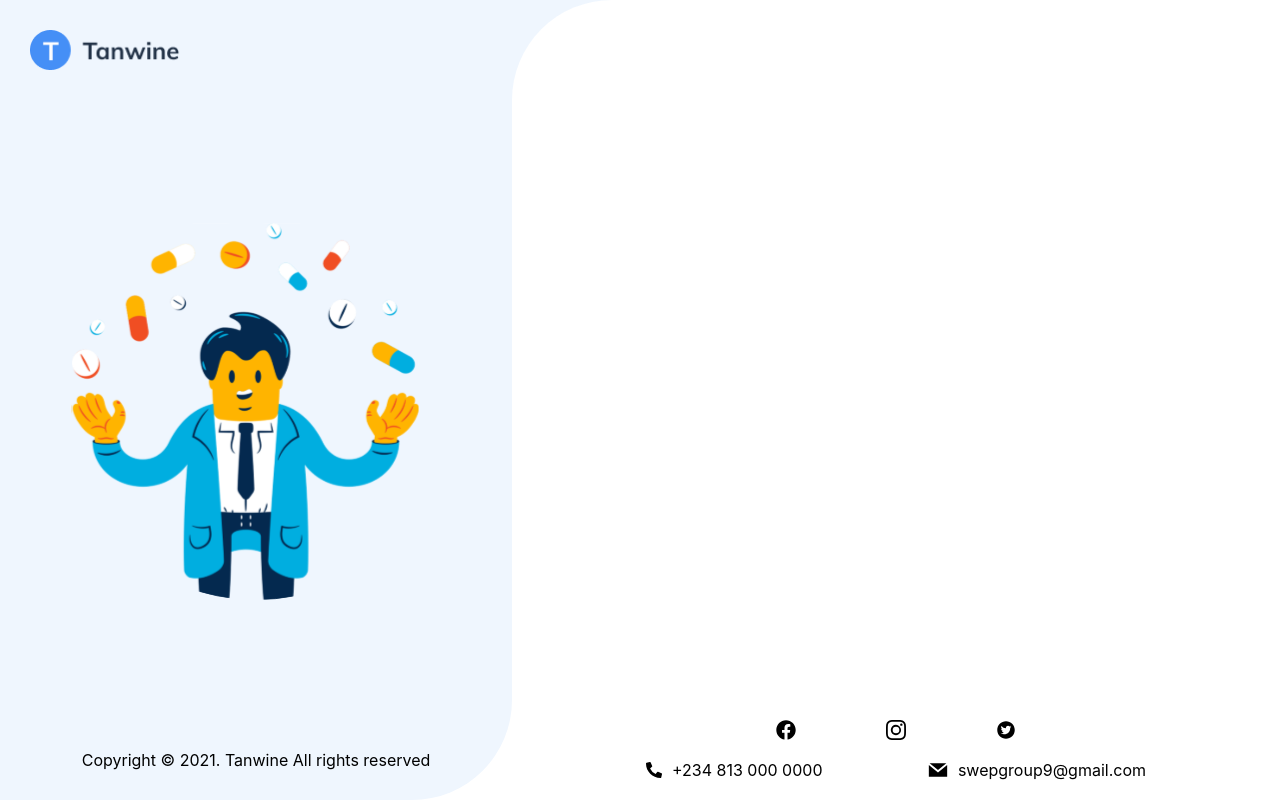
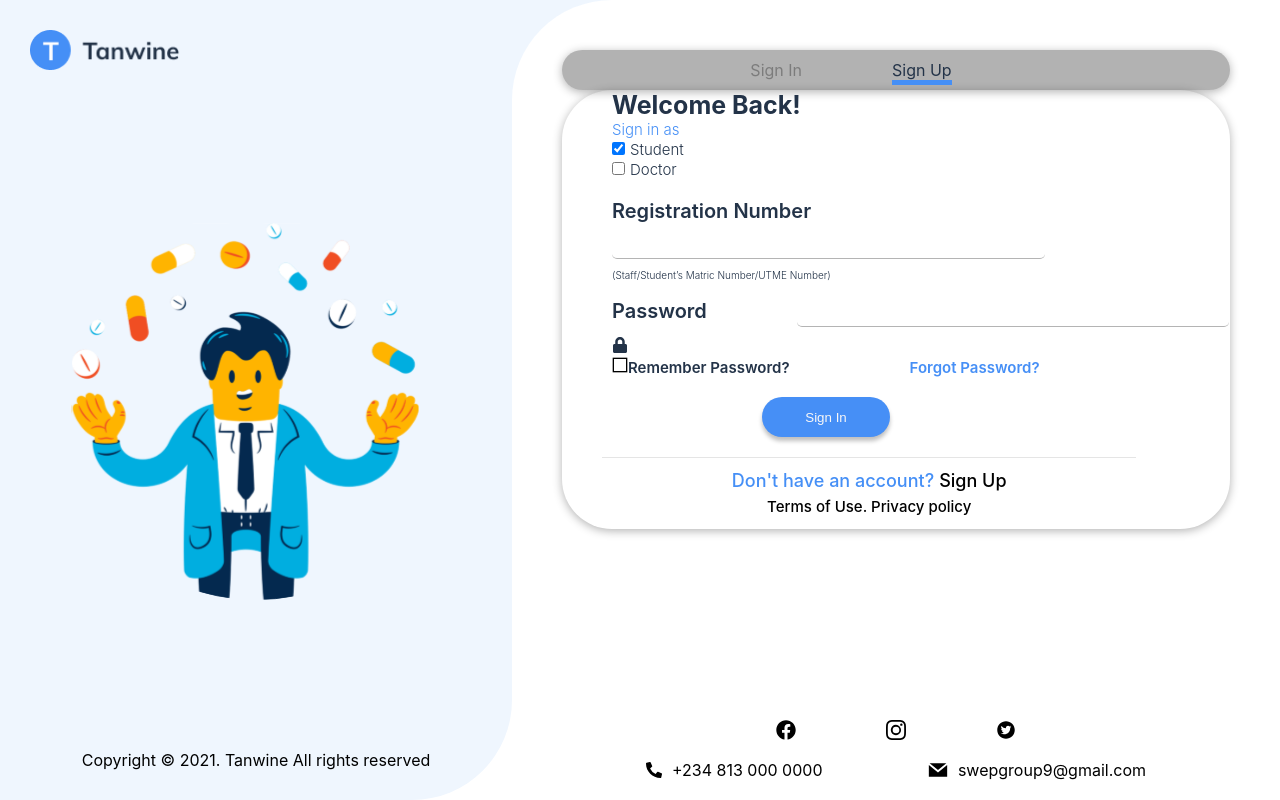
Before and after one commit to Kikks/swep-200-group-9, a Next.js app: page /login in a window 1280 px wide. Built offline with nearby package versions, Linux system fonts and the light colour scheme.

Commit message:
I built the login screen

```diff
--- a/pages/login.js
+++ b/pages/login.js
@@ -1,13 +1,74 @@
 import React from "react";
+import styles from "../styles/Login.module.css";
+import { FaLock } from "react-icons/fa";
+import { GrCheckbox } from "react-icons/gr";
+
 
 // Components
 import OnboardingLayout from "../Layout/OnboardingLayout";
 
-const Login = () => {
+export default function Login() {
 	return (
 		<OnboardingLayout>
+			<main className={styles.main}>
+				<section className={styles.navbar}>
+					<nav className={styles.nav}>
+						<ul className={styles.nav__ul}>
+							<li className={styles.nav__li}><a href="" className={styles.nav__a1}>Sign In</a></li>
+							<li className={styles.nav__li}><a href="" className={styles.nav__a2}>Sign Up</a></li>
+						</ul>
+					</nav>
+				</section>
+
+
+				<section className={styles.container}>
+					<div className={styles.welcome__section}>
+						<h1 className={styles.welcome}>Welcome Back!</h1>
+						<p className={styles.small}>Sign in as</p>
+
+						<div className={styles.checkbox}>
+							<input type="checkbox" checked="checked"/><label className={styles.checkname}>Student</label>
+						</div>
+						<div className={styles.checkbox}>
+							<input type="checkbox"/><label className={styles.checkname}>Doctor</label>
+						</div>
+					</div>
+
+					<div>
+						<form className={styles.form}>
+							<div className={styles.reg__no}>
+								<label htmlFor="name" className={styles.reg}>Registration Number</label>
+								<input type="text" className={styles.reg__input} required></input>
+								<p className={styles.number}>(Staff/Student’s Matric Number/UTME Number)</p>
+							</div>
+
+							<div className={styles.password__section}>
+								<label htmlFor="password" className={styles.password}>Password</label>
+								<input type="password" className={styles.pwd} required></input>
+								<span className={styles.padlock}><FaLock /></span>
+								<div className={styles.pwd__info}>
+									<span className={styles.check}>
+										<GrCheckbox />
+									</span>
+									<span className={styles.pwd__check}>Remember Password?</span>
+									<span className={styles.pwd__forgot}>Forgot Password?</span>
+
+								</div>
+							</div>
+
+							<button type="submit" className={styles.submit}>Sign In</button>
+						</form>
+					</div>
+
+					<div className={styles.footer}>
+						<span color="hsla(214, 35%, 21%, 1)" className={styles.sign__up}>Don&apos;t have an account?</span>
+						<span className={styles.sub__sign__up}>Sign Up</span>
+						<p className={styles.policy}>Terms of Use. Privacy policy</p>
+					</div>
+				</section>
+
+			</main>
+
 		</OnboardingLayout>
-	);
-};
-
-export default Login;
+	)
+}
--- /dev/null
+++ b/styles/Login.module.css
@@ -0,0 +1,160 @@
+/* Nav section */
+
+.nav {
+    width: 100%;
+    background-color: rgba(0, 0, 0, 0.3);
+    border-radius: 50px;
+    box-shadow: 0px 2px 10px rgba(0, 0, 0, 0.3);
+}
+
+.nav__li {
+    padding: 1rem 9rem 1rem 0;
+}
+
+.nav__ul {
+    display: flex;
+    flex-direction: row;
+    justify-content: center;
+    list-style-type: none;
+}
+
+.nav__a1, .nav__a2 {
+    text-decoration: none;
+}
+
+.nav__a1 {
+    color: rgba(0, 0, 0, 0.3);
+}
+
+.nav__a2 {
+    border-bottom: 5px solid #458FF6;
+    color: #233348;
+}
+
+.container {
+    border-radius: 50px;
+    box-shadow: 0px 2px 10px rgba(0, 0, 0, 0.3);
+}
+
+/* welcome section */
+
+.welcome__section {
+    margin-left: 5rem;
+}
+
+.welcome {
+    font-size: 25px;
+    font-weight: 700;
+    color: #233348;
+}
+
+.small {
+    font-size: 15px;
+    font-weight: 300;
+    color: #458FF6;
+}
+
+.checkname {
+    padding-left: .5rem;
+    font-weight: 300;
+    font-size: 15px;
+    color: #233348;
+}
+
+/* form section */
+
+.form {
+    color: hsla(214, 35%, 21%, 1);
+}
+
+.reg__no {
+    padding: 2rem 0 0 5rem;
+}
+
+.reg {
+    font-weight: 600;
+    font-size: 20px;
+}
+
+.reg__input, .pwd {
+    width: 70%;
+    border: none;
+    border-bottom: 1px solid #B4B4B4;
+    border-radius: 5px;
+    padding: .5rem;
+    margin: 1rem 0;
+}
+
+.reg__input:hover, .pwd:hover {
+    border: 2px solid hsla(215, 91%, 62%, 1);
+}
+
+.number {
+    font-size: 10px;
+    font-weight: 300;
+}
+
+.password__section {
+    padding: 1rem 0 0 5rem;
+}
+
+.password {
+    padding-right: 9rem;
+    font-weight: 600;
+    font-size: 20px;
+}
+
+.pwd__check {
+    font-size: 15px;
+    font-weight: 600;
+}
+
+.pwd__forgot {
+    color: hsla(215, 91%, 62%, 1);
+    font-size: 15px;
+    font-weight: 600;
+    padding-left: 12rem;
+}
+
+/* button */
+
+.submit {
+    background-color: hsla(215, 91%, 62%, 1);
+    box-shadow: 0px 4px 4px rgba(0, 0, 0, 0.25);
+    border: none;
+    border-radius: 50px;
+    color: hsla(0, 7%, 97%, 1);
+    width: 128px;
+    height: 40px;
+    margin: 2rem 0 0 20rem;
+    cursor: pointer;
+}
+
+/* Footer section */
+
+.footer {
+    text-align: center;
+    margin: 2rem 0 0 4rem;
+    padding: 1rem 1rem;
+    line-height: 25px;
+    width: 80%;
+    border-top: 1px solid #E5E5E5;
+}
+
+.sign__up {
+    color: #458FF6;
+    font-size: 18px;
+    font-weight: 500;
+    text-decoration: none;
+}
+
+.sub__sign__up {
+    font-weight: 500;
+    font-size: 18px;
+    padding-left: .5rem;
+}
+
+.policy {
+    font-weight: 500;
+    font-size: 15px;
+}
```
